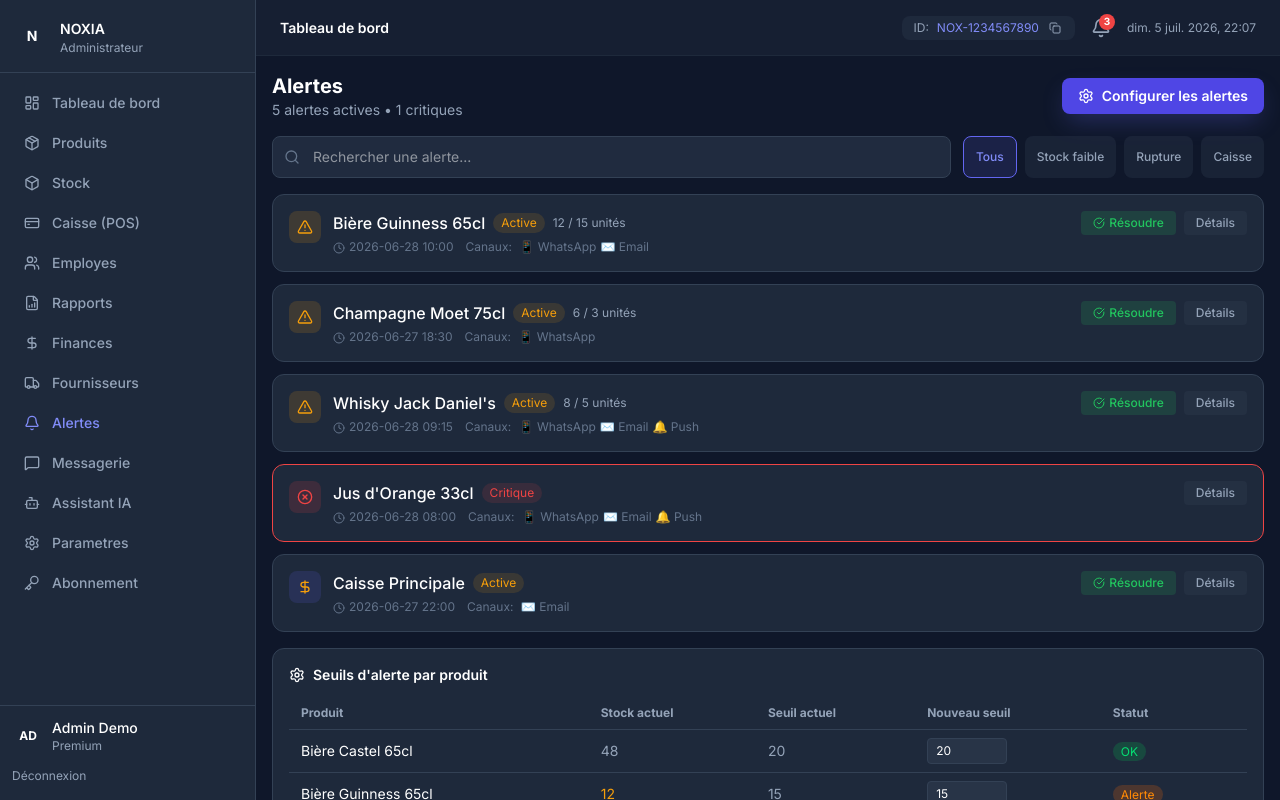
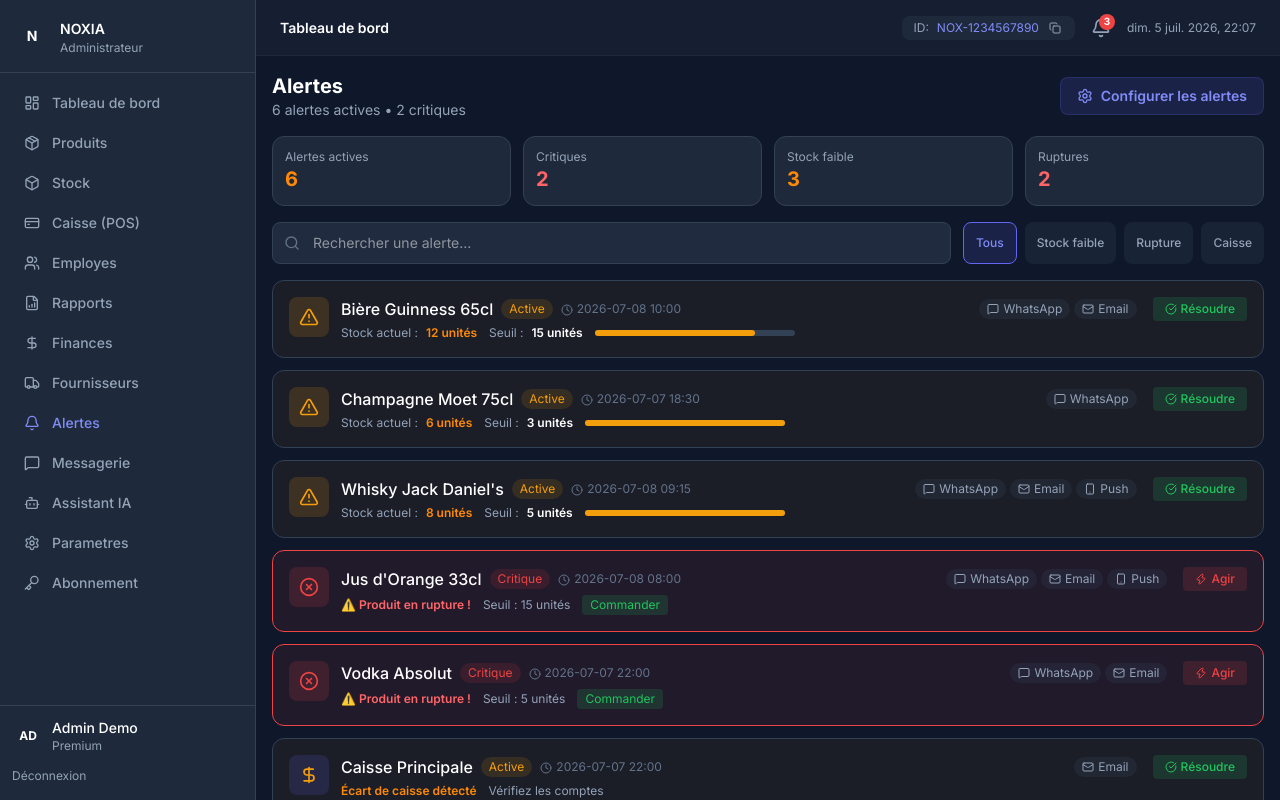
Before and after one commit to AgenxiaOrganization/noxia-frontend, a Next.js app: page /alerts in a window 1280 px wide. Built offline with nearby package versions, Linux system fonts and the light colour scheme.

Commit message:
feat(alerts): suppression du bouton 'Mettre a jour les seuils' et amélioration de la disposition verticale

```diff
--- a/src/app/(dashboard)/alerts/page.tsx
+++ b/src/app/(dashboard)/alerts/page.tsx
@@ -5,10 +5,10 @@ import {
   Bell, AlertTriangle, CheckCircle, XCircle,
   Package, DollarSign, Users, MessageSquare,
   Mail, Smartphone, Settings, ChevronDown,
-  Search, Filter, Clock
+  Search, Filter, Clock, Zap
 } from 'lucide-react'
 
-// Données mockées
+// --- Données Mockées ---
 const mockAlerts = [
   {
     id: 1,
@@ -17,7 +17,7 @@ const mockAlerts = [
     stock: 12,
     threshold: 15,
     status: 'actif',
-    date: '2026-06-28 10:00',
+    date: '2026-07-08 10:00',
     channels: ['whatsapp', 'email']
   },
   {
@@ -27,7 +27,7 @@ const mockAlerts = [
     stock: 6,
     threshold: 3,
     status: 'actif',
-    date: '2026-06-27 18:30',
+    date: '2026-07-07 18:30',
     channels: ['whatsapp']
   },
   {
@@ -37,7 +37,7 @@ const mockAlerts = [
     stock: 8,
     threshold: 5,
     status: 'actif',
-    date: '2026-06-28 09:15',
+    date: '2026-07-08 09:15',
     channels: ['whatsapp', 'email', 'push']
   },
   {
@@ -47,17 +47,27 @@ const mockAlerts = [
     stock: 0,
     threshold: 15,
     status: 'critique',
-    date: '2026-06-28 08:00',
+    date: '2026-07-08 08:00',
     channels: ['whatsapp', 'email', 'push']
   },
   {
     id: 5,
+    type: 'stock_epuise',
+    product: 'Vodka Absolut',
+    stock: 0,
+    threshold: 5,
+    status: 'critique',
+    date: '2026-07-07 22:00',
+    channels: ['whatsapp', 'email']
+  },
+  {
+    id: 6,
     type: 'caisse_ecart',
     product: 'Caisse Principale',
     stock: null,
     threshold: null,
     status: 'actif',
-    date: '2026-06-27 22:00',
+    date: '2026-07-07 22:00',
     channels: ['email']
   },
 ]
@@ -69,12 +79,19 @@ const mockProducts = [
   { id: 4, name: 'Champagne Moet 75cl', stock: 6, minStock: 3, maxStock: 30, unit: 'bouteille' },
   { id: 5, name: 'Coca-Cola 33cl', stock: 120, minStock: 30, maxStock: 200, unit: 'unité' },
   { id: 6, name: 'Jus d\'Orange 33cl', stock: 0, minStock: 15, maxStock: 100, unit: 'unité' },
+  { id: 7, name: 'Vodka Absolut', stock: 0, minStock: 5, maxStock: 50, unit: 'bouteille' },
 ]
 
 const channelIcons = {
   whatsapp: MessageSquare,
   email: Mail,
   push: Smartphone
+}
+
+const channelLabels = {
+  whatsapp: 'WhatsApp',
+  email: 'Email',
+  push: 'Push'
 }
 
 export default function AlertsPage() {
@@ -88,30 +105,58 @@ export default function AlertsPage() {
   })
 
   const activeAlerts = mockAlerts.filter(a => a.status === 'actif' || a.status === 'critique')
+  const criticalAlerts = mockAlerts.filter(a => a.status === 'critique')
 
   return (
     <div className="p-4 space-y-4">
-      {/* Header */}
+      {/* HEADER */}
       <div className="flex flex-col sm:flex-row sm:items-center sm:justify-between gap-3">
         <div>
           <h1 className="text-xl font-bold text-white">Alertes</h1>
           <p className="text-sm" style={{ color: '#94a3b8' }}>
-            {activeAlerts.length} alertes actives • {mockAlerts.filter(a => a.status === 'critique').length} critiques
+            {activeAlerts.length} alertes actives • {criticalAlerts.length} critiques
           </p>
         </div>
+        <div className="flex gap-2">
           <button
             className="px-4 py-2 rounded-lg text-white text-sm font-semibold transition flex items-center gap-2"
             style={{
-            background: '#4f46e5',
-            boxShadow: '0 10px 25px -5px rgba(99, 102, 241, 0.3)'
+              background: 'rgba(99, 102, 241, 0.15)',
+              border: '1px solid rgba(99, 102, 241, 0.2)',
+              color: '#818cf8'
             }}
           >
             <Settings className="w-4 h-4" />
             Configurer les alertes
           </button>
         </div>
+      </div>
 
-      {/* Filtres */}
+      {/* STATS RAPIDES */}
+      <div className="grid grid-cols-2 sm:grid-cols-4 gap-3">
+        <div className="p-3 rounded-xl border" style={{ background: '#1e293b', borderColor: '#334155' }}>
+          <p className="text-xs" style={{ color: '#94a3b8' }}>Alertes actives</p>
+          <p className="text-xl font-bold text-orange-400">{activeAlerts.length}</p>
+        </div>
+        <div className="p-3 rounded-xl border" style={{ background: '#1e293b', borderColor: '#334155' }}>
+          <p className="text-xs" style={{ color: '#94a3b8' }}>Critiques</p>
+          <p className="text-xl font-bold text-red-400">{criticalAlerts.length}</p>
+        </div>
+        <div className="p-3 rounded-xl border" style={{ background: '#1e293b', borderColor: '#334155' }}>
+          <p className="text-xs" style={{ color: '#94a3b8' }}>Stock faible</p>
+          <p className="text-xl font-bold text-orange-400">
+            {mockAlerts.filter(a => a.type === 'stock_faible').length}
+          </p>
+        </div>
+        <div className="p-3 rounded-xl border" style={{ background: '#1e293b', borderColor: '#334155' }}>
+          <p className="text-xs" style={{ color: '#94a3b8' }}>Ruptures</p>
+          <p className="text-xl font-bold text-red-400">
+            {mockAlerts.filter(a => a.type === 'stock_epuise').length}
+          </p>
+        </div>
+      </div>
+
+      {/* FILTRES */}
       <div className="flex flex-col sm:flex-row gap-3">
         <div className="relative flex-1">
           <Search className="absolute left-3 top-1/2 -translate-y-1/2 w-4 h-4" style={{ color: '#64748b' }} />
@@ -150,9 +195,15 @@ export default function AlertsPage() {
         </div>
       </div>
 
-      {/* Liste des alertes */}
+      {/* LISTE DES ALERTES (Vue verticale améliorée) */}
       <div className="space-y-3">
-        {filteredAlerts.map((alert) => {
+        {filteredAlerts.length === 0 ? (
+          <div className="text-center py-8">
+            <Bell className="w-12 h-12 mx-auto mb-2" style={{ color: '#334155' }} />
+            <p className="text-sm" style={{ color: '#64748b' }}>Aucune alerte trouvée</p>
+          </div>
+        ) : (
+          filteredAlerts.map((alert) => {
             const Icon = alert.type === 'stock_faible' ? AlertTriangle :
                           alert.type === 'stock_epuise' ? XCircle :
                           DollarSign
@@ -165,28 +216,32 @@ export default function AlertsPage() {
                                 alert.status === 'actif' ? 'Active' :
                                 'Résolue'
 
+            const bgColor = alert.status === 'critique' ? 'rgba(239, 68, 68, 0.08)' :
+                            'rgba(245, 158, 11, 0.05)'
+
             return (
               <div
                 key={alert.id}
                 className="rounded-xl border p-4 transition-all hover:border-primary-500"
                 style={{
-                background: '#1e293b',
+                  background: bgColor,
                   borderColor: alert.status === 'critique' ? '#ef4444' : '#334155'
                 }}
               >
-              <div className="flex flex-col sm:flex-row sm:items-start sm:justify-between gap-2">
-                <div className="flex items-start gap-3">
+                <div className="flex flex-col sm:flex-row sm:items-start sm:justify-between gap-3">
+                  {/* Colonne gauche : Icône + Infos */}
+                  <div className="flex items-start gap-3 flex-1 min-w-0">
                     <div
-                    className="w-8 h-8 rounded-lg flex items-center justify-center shrink-0"
+                      className="w-10 h-10 rounded-lg flex items-center justify-center shrink-0"
                       style={{
                         background: alert.type === 'stock_faible' ? 'rgba(245, 158, 11, 0.15)' :
                                    alert.type === 'stock_epuise' ? 'rgba(239, 68, 68, 0.15)' :
                                    'rgba(99, 102, 241, 0.15)'
                       }}
                     >
-                    <Icon className="w-4 h-4" style={{ color: statusColor }} />
+                      <Icon className="w-5 h-5" style={{ color: statusColor }} />
                     </div>
-                  <div>
+                    <div className="flex-1 min-w-0">
                       <div className="flex items-center gap-2 flex-wrap">
                         <span className="font-medium text-white">{alert.product}</span>
                         <span
@@ -198,30 +253,84 @@ export default function AlertsPage() {
                         >
                           {statusLabel}
                         </span>
-                      {alert.type === 'stock_faible' && (
-                        <span className="text-xs" style={{ color: '#94a3b8' }}>
-                          {alert.stock} / {alert.threshold} unités
-                        </span>
-                      )}
-                    </div>
-                    <div className="flex items-center gap-3 mt-1 text-xs flex-wrap">
-                      <span style={{ color: '#64748b' }}>
+                        <span className="text-xs" style={{ color: '#64748b' }}>
                           <Clock className="w-3 h-3 inline mr-1" />
                           {alert.date}
                         </span>
-                      <span style={{ color: '#64748b' }}>
-                        Canaux: {alert.channels.map(c => (
-                          <span key={c} className="inline-flex items-center gap-1 ml-1">
-                            {c === 'whatsapp' && '📱 WhatsApp'}
-                            {c === 'email' && '✉️ Email'}
-                            {c === 'push' && '🔔 Push'}
-                          </span>
-                        ))}
-                      </span>
+                      </div>
+
+                      {/* Détails de l'alerte */}
+                      {alert.type === 'stock_faible' && (
+                        <div className="mt-1 flex items-center gap-3 flex-wrap">
+                          <div className="flex items-center gap-2">
+                            <span className="text-xs" style={{ color: '#94a3b8' }}>Stock actuel :</span>
+                            <span className="text-xs font-semibold text-orange-400">{alert.stock} unités</span>
+                          </div>
+                          <div className="flex items-center gap-2">
+                            <span className="text-xs" style={{ color: '#94a3b8' }}>Seuil :</span>
+                            <span className="text-xs font-semibold text-white">{alert.threshold} unités</span>
+                          </div>
+                          {/* Barre de progression */}
+                          <div className="flex-1 min-w-[100px] max-w-[200px]">
+                            <div className="w-full h-1.5 rounded-full" style={{ background: '#334155' }}>
+                              <div
+                                className="h-1.5 rounded-full transition-all"
+                                style={{
+                                  width: `${Math.min(100, (alert.stock / alert.threshold) * 100)}%`,
+                                  background: alert.stock <= alert.threshold / 2 ? '#ef4444' : '#f59e0b'
+                                }}
+                              />
                             </div>
                           </div>
                         </div>
-                <div className="flex gap-2 shrink-0">
+                      )}
+
+                      {alert.type === 'stock_epuise' && (
+                        <div className="mt-1 flex items-center gap-3 flex-wrap">
+                          <span className="text-xs font-semibold text-red-400">⚠️ Produit en rupture !</span>
+                          <span className="text-xs" style={{ color: '#94a3b8' }}>Seuil : {alert.threshold} unités</span>
+                          <button
+                            className="text-xs px-2 py-0.5 rounded transition"
+                            style={{
+                              background: 'rgba(34, 197, 94, 0.15)',
+                              color: '#22c55e'
+                            }}
+                          >
+                            Commander
+                          </button>
+                        </div>
+                      )}
+
+                      {alert.type === 'caisse_ecart' && (
+                        <div className="mt-1 flex items-center gap-3 flex-wrap">
+                          <span className="text-xs font-semibold text-orange-400">Écart de caisse détecté</span>
+                          <span className="text-xs" style={{ color: '#94a3b8' }}>Vérifiez les comptes</span>
+                        </div>
+                      )}
+                    </div>
+                  </div>
+
+                  {/* Colonne droite : Canaux et Actions */}
+                  <div className="flex flex-col sm:flex-row items-start sm:items-center gap-2 sm:gap-4 shrink-0">
+                    <div className="flex items-center gap-1">
+                      {alert.channels.map((channel) => {
+                        const ChanIcon = channelIcons[channel as keyof typeof channelIcons]
+                        return (
+                          <span
+                            key={channel}
+                            className="text-xs px-2 py-0.5 rounded-full flex items-center gap-1"
+                            style={{
+                              background: 'rgba(51, 65, 85, 0.3)',
+                              color: '#94a3b8'
+                            }}
+                          >
+                            <ChanIcon className="w-3 h-3" />
+                            {channelLabels[channel as keyof typeof channelLabels]}
+                          </span>
+                        )
+                      })}
+                    </div>
+
                     {alert.status === 'actif' && (
                       <button
                         className="px-3 py-1 rounded text-xs font-medium transition flex items-center gap-1"
@@ -234,29 +343,33 @@ export default function AlertsPage() {
                         Résoudre
                       </button>
                     )}
+                    {alert.status === 'critique' && (
                       <button
                         className="px-3 py-1 rounded text-xs font-medium transition flex items-center gap-1"
                         style={{
-                      background: 'rgba(51, 65, 85, 0.3)',
-                      color: '#94a3b8'
+                          background: 'rgba(239, 68, 68, 0.15)',
+                          color: '#ef4444'
                         }}
                       >
-                    Détails
+                        <Zap className="w-3 h-3" />
+                        Agir
                       </button>
+                    )}
                   </div>
                 </div>
               </div>
             )
-        })}
+          })
+        )}
       </div>
 
-      {/* Configuration des seuils */}
+      {/* CONFIGURATION DES SEUILS (intégrée en bas) */}
       <div
         className="rounded-xl border p-4"
         style={{ background: '#1e293b', borderColor: '#334155' }}
       >
         <h3 className="font-semibold text-sm text-white mb-3 flex items-center gap-2">
-          <Settings className="w-4 h-4" />
+          <Settings className="w-4 h-4" style={{ color: '#818cf8' }} />
           Seuils d'alerte par produit
         </h3>
         <div className="overflow-x-auto">
@@ -310,18 +423,9 @@ export default function AlertsPage() {
             </tbody>
           </table>
         </div>
-        <button
-          className="mt-3 px-4 py-2 rounded-lg text-sm font-medium transition"
-          style={{
-            background: 'rgba(99, 102, 241, 0.15)',
-            color: '#818cf8'
-          }}
-        >
-          Mettre à jour les seuils
-        </button>
       </div>
 
-      {/* Configuration des canaux */}
+      {/* CANAUX DE NOTIFICATION */}
       <div className="grid grid-cols-1 sm:grid-cols-3 gap-3">
         {[
           { icon: MessageSquare, name: 'WhatsApp', desc: 'Responsable, Magasinier', active: true },
```
Lines whose indentation alone changed are shown as unchanged.
